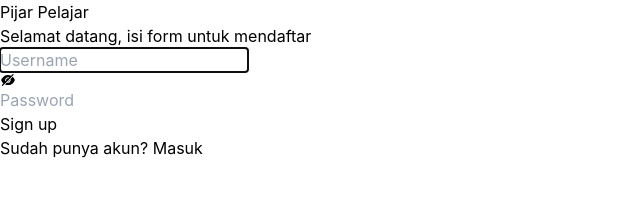
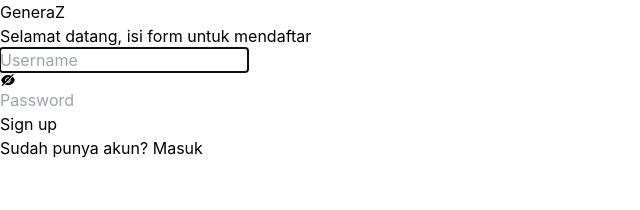
Before and after one commit to AliRamdhan/generaZ, a React (Vite) app: page /register in a window 1280 px wide. Shown: the top 210 px of the page, without its empty margins (0-640 px from the left). Built offline with nearby package versions, Linux system fonts and the light colour scheme.

Commit message:
last commit bismillah done

```diff
--- a/src/Pages/Login.jsx
+++ b/src/Pages/Login.jsx
@@ -1,6 +1,7 @@
 import { Flowbite, TextInput, Checkbox, Label, Button } from "flowbite-react";
 import { Link } from "react-router-dom";
 import { AiFillEyeInvisible } from "react-icons/ai";
+import LoginBg from "../assets/images/login.jpg"
 const Login = () => {
   const customTheme = {
     textInput: {
@@ -31,14 +32,15 @@
     },
     button: {
       color: {
-        blue: "text-white bg-gradient-to-r from-blue-500 to-blue-700",
+        blue: "text-white bg-gradient-to-r from-gray-900 to-gray-950",
       },
     },
   };
 
   return (
-    <div id="login" className="w-full h-screen">
-      <div className="w-full h-screen bg-gradient-to-br from-violet-900 to-violet-950 flex justify-center items-center px-44">
+    <div id="login" className="w-full h-screen grid grid-cols-12">
+      <div className="col-span-5 h-screen bg-[Login] bg-cover bg-center bg-no-repeat hidden"></div>
+      <div className="col-span-12 h-screen bg-gradient-to-br from-violet-900 to-violet-950 flex justify-center items-center">
         <div className="w-full md:w-96 lg:w-1/2 flex flex-col gap-y-10 px-3">
           <div className="flex flex-col gap-y-2">
             <p className="text-3xl md:text-4xl text-white font-bold">GeneraZ</p>
--- a/src/Pages/Register.jsx
+++ b/src/Pages/Register.jsx
@@ -32,18 +32,19 @@
     },
     button: {
       color: {
-        blue: "text-white bg-gradient-to-r from-blue-500 to-blue-700",
+        blue: "text-white bg-gradient-to-r from-gray-900 to-gray-950",
       },
     },
   };
 
   return (
-    <div id="login" className="w-full h-screen">
-      <div className="w-full h-screen bg-gradient-to-br from-violet-900 to-violet-950 flex justify-center items-center px-44">
+    <div id="register" className="w-full h-screen grid grid-cols-12">
+      <div className="col-span-5 h-screen bg-[Login] bg-cover bg-center bg-no-repeat hidden"></div>
+      <div className="col-span-12 h-screen bg-gradient-to-br from-violet-900 to-violet-950 flex justify-center items-center">
         <div className="w-full md:w-96 lg:w-1/2 flex flex-col gap-y-10 px-3">
           <div className="flex flex-col gap-y-2">
             <p className="text-3xl md:text-4xl text-white font-bold">
-              Pijar Pelajar
+              GeneraZ
             </p>
             <p className="text-md text-white font-normal">
               Selamat datang, isi form untuk mendaftar
```
